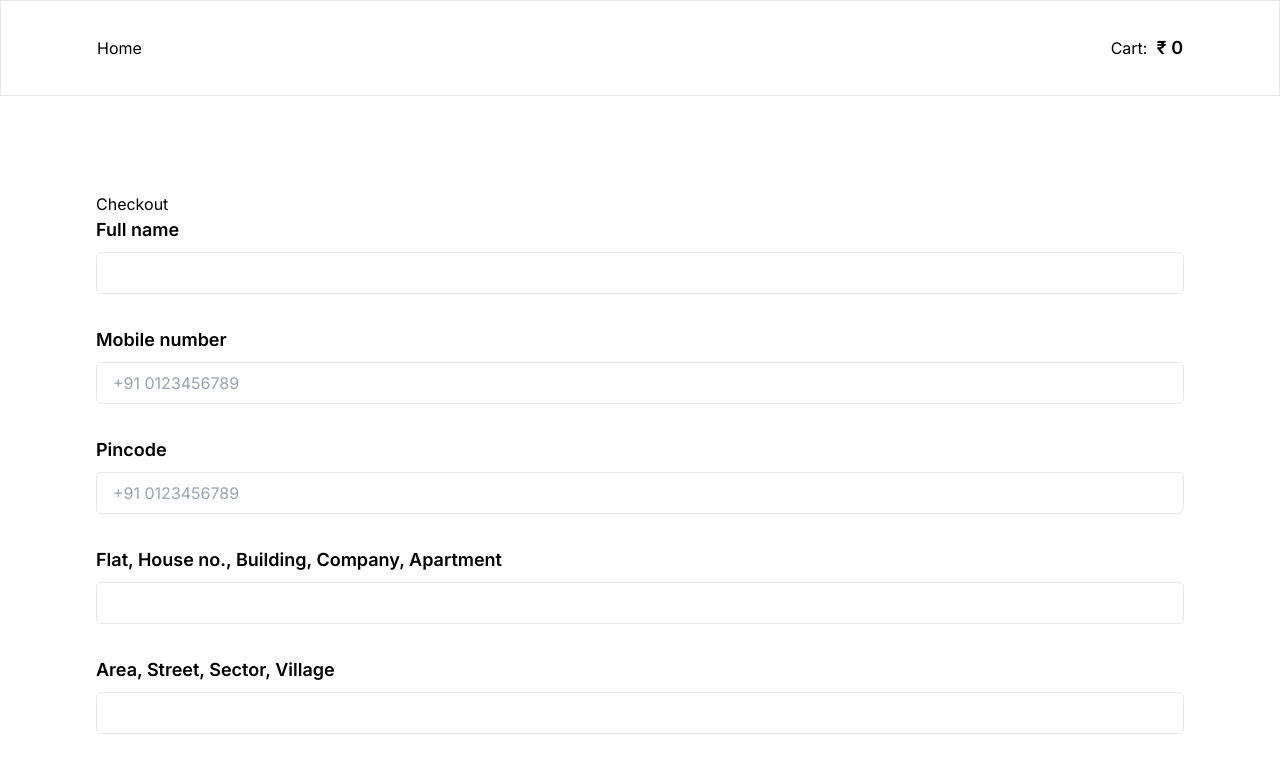
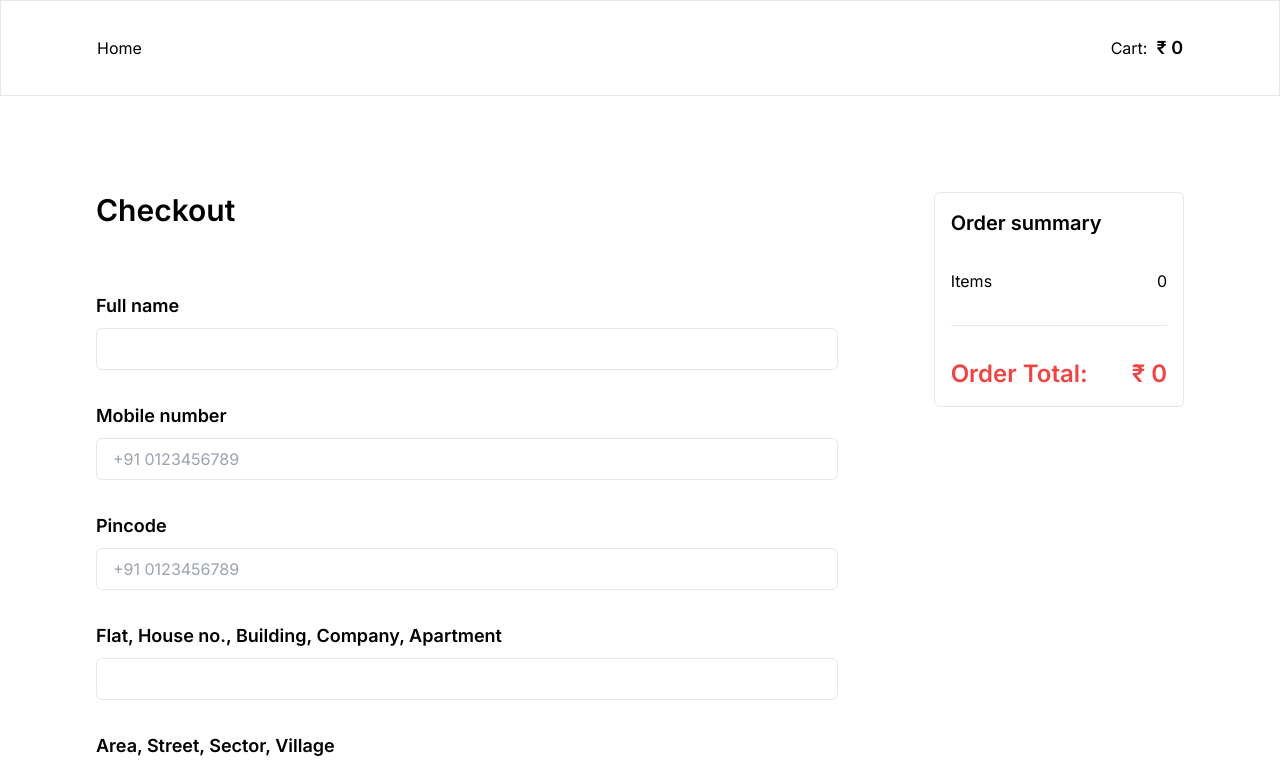
Before and after one commit to mritunjaysaha/ecom-nextjs-tailwind, a Next.js app: page /checkout in a window 1280 px wide. Shown: the top 768 px of the page. Built offline with nearby package versions, Linux system fonts and the light colour scheme.

Commit message:
feat: added order summary

```diff
--- a/src/app/checkout/page.tsx
+++ b/src/app/checkout/page.tsx
@@ -1,5 +1,7 @@
 "use client";
 
+import { useAppSelector } from "@/GlobalRedux/hooks";
+import { Button } from "@/components/Button/Button";
 import { InputField } from "@/components/InputField/InputField";
 import { CheckoutFormType } from "@/types/checkoutForm";
 import { useForm } from "react-hook-form";
@@ -16,6 +18,8 @@ export default function CheckoutPage() {
         state: "",
     };
 
+    const { totalPrice, totalQuantity } = useAppSelector((state) => state.cart);
+
     const { register, handleSubmit } = useForm({
         defaultValues: initialValues,
     });
@@ -25,8 +29,9 @@ export default function CheckoutPage() {
     };
 
     return (
-        <main className="p-24">
-            <h1>Checkout</h1>
+        <main className="p-24 flex gap-24">
+            <section className="w-3/4">
+                <h1 className="text-3xl font-semibold mb-16">Checkout</h1>
 
                 <form
                     onSubmit={handleSubmit(onSubmit)}
@@ -76,8 +81,21 @@ export default function CheckoutPage() {
                         register={register}
                         registerKey="state"
                     />
-                <button>submit</button>
+                    <Button className="w-40">Submit</Button>
                 </form>
+            </section>
+            <article className="w-1/4 flex flex-col gap-8 h-max rounded-md border p-4">
+                <h3 className="text-xl font-semibold">Order summary</h3>
+                <div className="flex items-center justify-between text-md">
+                    <p>Items</p>
+                    <p>{totalQuantity}</p>
+                </div>
+                <hr />
+                <div className="flex items-center justify-between text-2xl font-semibold text-red-500">
+                    <p>Order Total:</p>
+                    <p>&#8377; {totalPrice}</p>
+                </div>
+            </article>
         </main>
     );
 }
```
Lines whose indentation alone changed are shown as unchanged.
